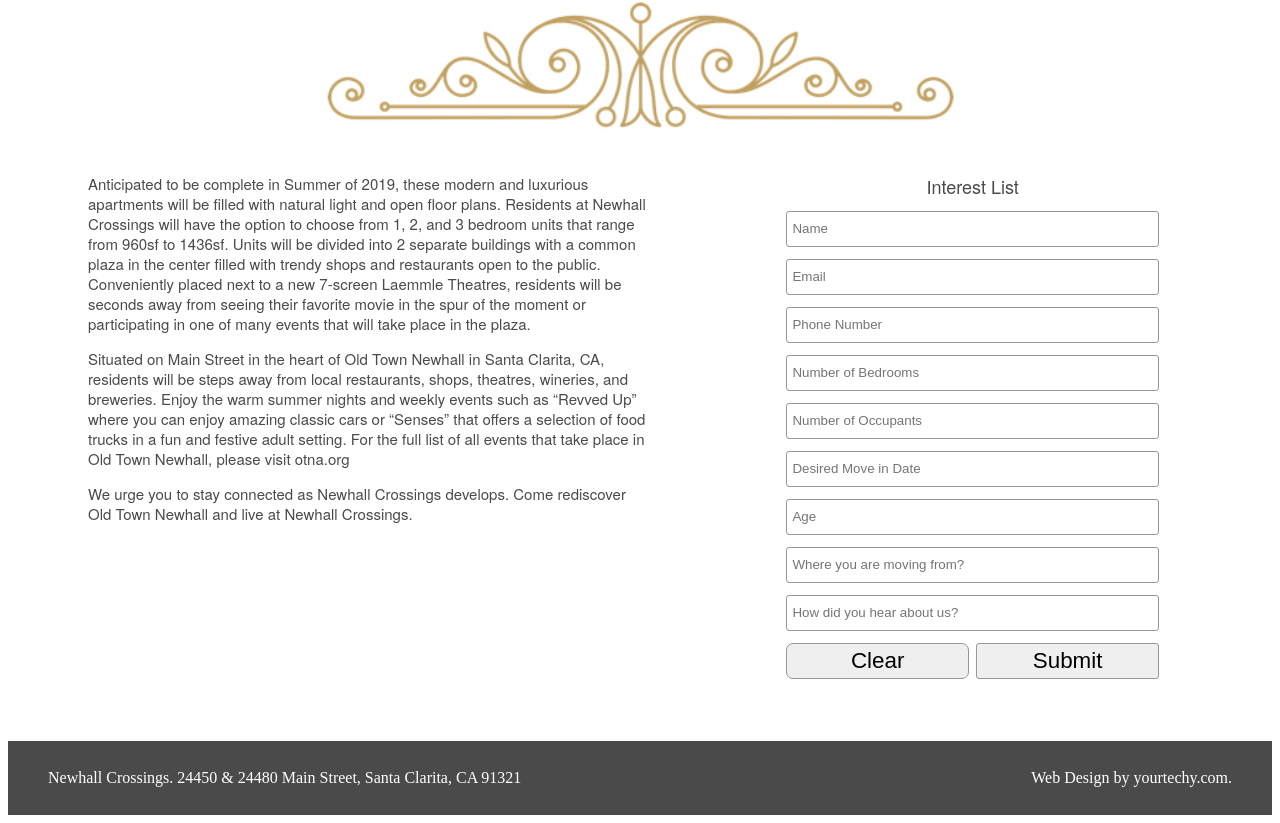
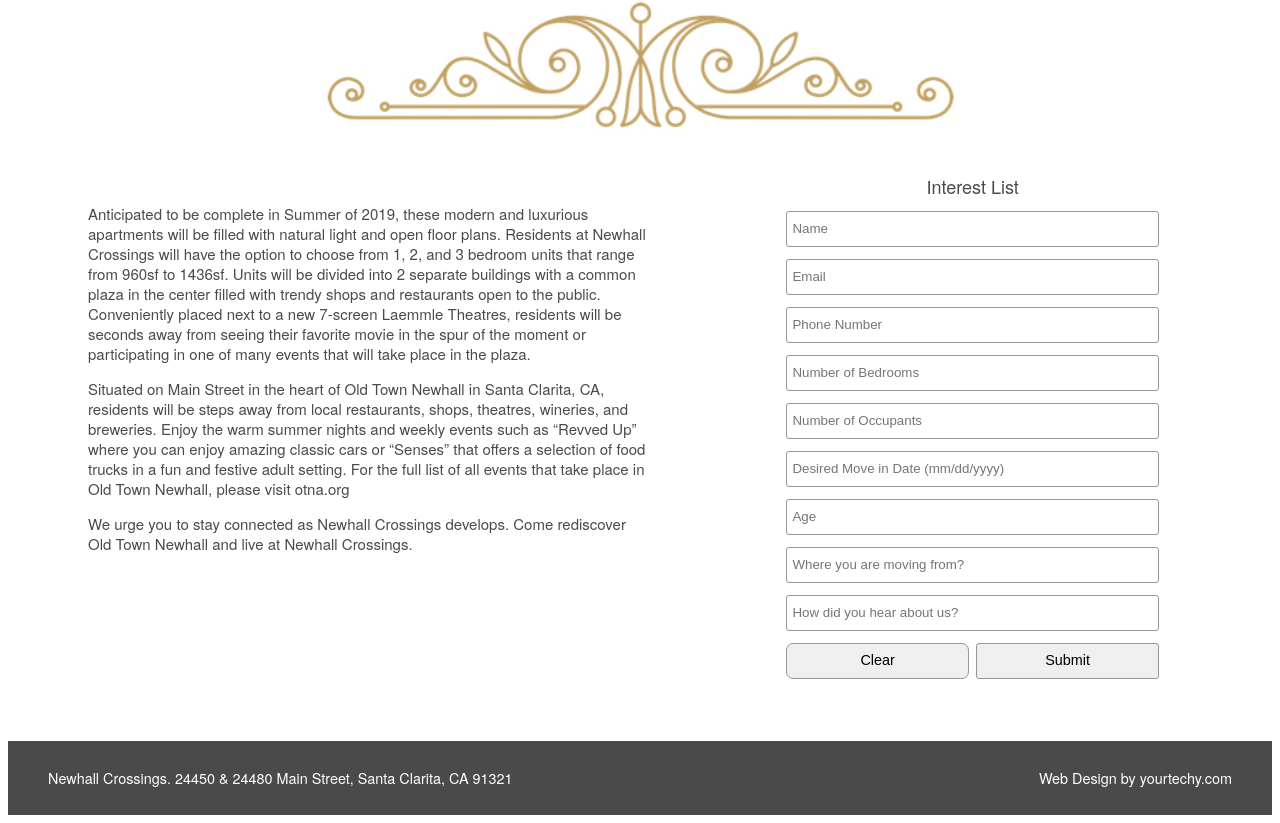
Before and after one commit to judesantos/responsive-design, a plain HTML site: page newhallcrossings/src/newhall-residences.html in a window 1280 px wide. Shown: the part 885-1708 px from the top of the page. Drawn offline with Linux system fonts and the light colour scheme.

Commit message:
styles and spacing update

```diff
--- a/newhallcrossings/src/assets/css/style.css
+++ b/newhallcrossings/src/assets/css/style.css
@@ -12,7 +12,6 @@
   width: 100%;
   height: 74px;
   line-height: 18px;
-  font-family: HelveticaNeue-Thin;
   background-color: #4a4a4a;
   display: table;
 }
@@ -31,6 +30,13 @@
   text-align: center;
   color: #fff;
   display: inline;
+  font-size: 90%;
+  font-family: inherit;
+
+}
+footer div p a {
+  color: #fff;
+  text-decoration: none;
 }
 
 #home_footer {
@@ -40,6 +46,11 @@
 #home_footer div p {
   padding-top: 30px;
   color: #4a4a4a;
+}
+
+#home_footer div p a {
+  color: #4a4a4a;
+  text-decoration: none;
 }
 
 #main {
@@ -74,7 +85,7 @@
 }
 
 #sub_content .description {
-  margin-top: 10px;
+  margin-top: 40px;
   padding: 10px 120px 10px 80px;
   line-height: 20px;
   font-size: 15px;
@@ -115,7 +126,7 @@
 .frm_button {
   line-height: 21px;
   box-sizing: border-box;
-  font-size: 140%;
+  font-size: 90%;
   border-radius: 7px;
   border: 1px solid #979797;
   height: 36px;
--- a/newhallcrossings/src/newhall-residences.html
+++ b/newhallcrossings/src/newhall-residences.html
@@ -72,7 +72,7 @@
                 <input name="phone" id="phone" type="text" placeholder="Phone Number"/>
                 <input name="beds" id="beds" type="text" placeholder="Number of Bedrooms"/>
                 <input name="occupants" id="occupants" type="text" placeholder="Number of Occupants"/>
-                <input name="date" id="date" type="text" placeholder="Desired Move in Date"/>
+                <input name="date" id="date" type="text" placeholder="Desired Move in Date (mm/dd/yyyy)"/>
                 <input name="age" id="age" type="text" placeholder="Age"/>
                 <input name="from" id="from" type="text" placeholder="Where you are moving from?"/>
                 <input name="heardAbout" id="heardAbout" type="text" placeholder="How did you hear about us?"/>
@@ -92,7 +92,7 @@
             Newhall Crossings. 24450 & 24480 Main Street, Santa Clarita, CA 91321
           </p>
           <p style="float:right;">
-            Web Design by yourtechy.com.
+            Web Design by <a href="http://www.yourtechy.com" target="_blank">yourtechy.com </a>
           </p>
         </div>
       </footer>
```
Also changed, not shown: newhallcrossings/src/newhall-retail.html (+1 -2 lines), newhallcrossings/src/newhall.html (+1 -1 lines).
